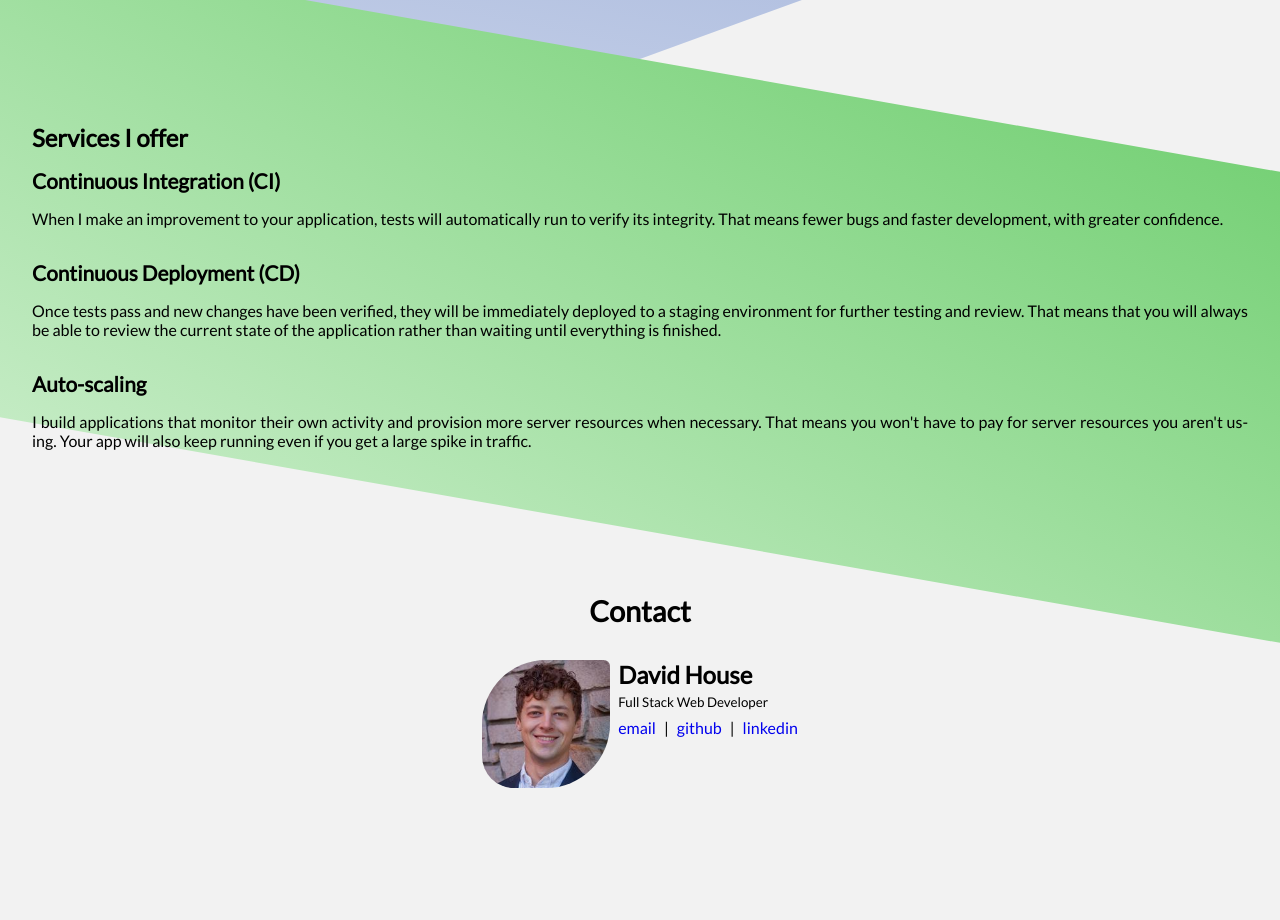
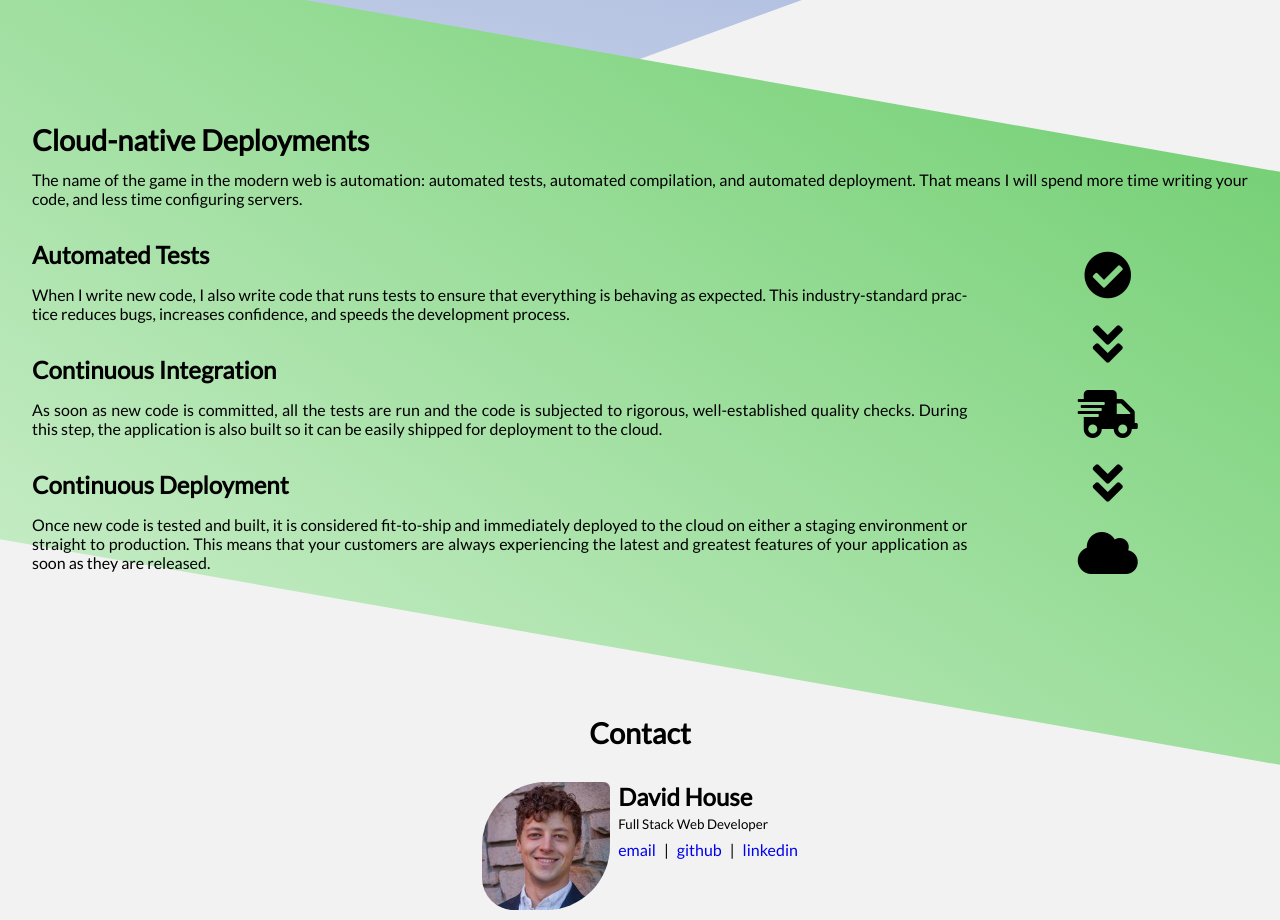
Before and after one commit to chainstay/chainstay, a website: page index.html in a window 1280 px wide. Shown: the part 1460-2380 px from the top of the page. Before the commit the page ends 2344 px from the top, so only its background shows below. Drawn offline with Linux system fonts and the light colour scheme.

Commit message:
feat: Rework the cloud section for clarity

```diff
--- a/index.html
+++ b/index.html
@@ -127,41 +127,57 @@
         </section>
         <section class="cloud section">
             <div class="border-wrapper">
-                <div class="feature-list">
-                    <h3>Services I offer</h3>
+                <div class="description description-cloud">
+                    <h2>Cloud-native Deployments</h2>
+                    <p>
+                        The name of the game in the modern web is automation:
+                        automated tests, automated compilation, and automated
+                        deployment. That means I will spend more time writing
+                        your code, and less time configuring servers.
+                    </p>
+                </div>
+                <div class="feature-list feature-list-cloud">
                     <ul>
                         <li>
-                            <h4>Continuous Integration (CI)</h4>
+                            <h3>Automated Tests</h3>
                             <p>
-                                When I make an improvement to your application,
-                                tests will automatically run to verify its
-                                integrity. That means fewer bugs and faster
-                                development, with greater confidence.
+                                When I write new code, I also write code that
+                                runs tests to ensure that everything is
+                                behaving as expected. This industry-standard
+                                practice reduces bugs, increases confidence,
+                                and speeds the development process.
                             </p>
                         </li>
                         <li>
-                            <h4>Continuous Deployment (CD)</h4>
+                            <h3>Continuous Integration</h3>
                             <p>
-                                Once tests pass and new changes have been verified,
-                                they will be immediately deployed to a staging
-                                environment for further testing and review. That
-                                means that you will always be able to review the
-                                current state of the application rather than
-                                waiting until everything is finished.
+                                As soon as new code is committed, all the tests
+                                are run and the code is subjected to rigorous,
+                                well-established quality checks. During this
+                                step, the application is also built so it can
+                                be easily shipped for deployment to the cloud.
                             </p>
                         </li>
                         <li>
-                            <h4>Auto-scaling</h4>
+                            <h3>Continuous Deployment</h3>
                             <p>
-                                I build applications that monitor their own
-                                activity and provision more server resources
-                                when necessary. That means you won't have to pay
-                                for server resources you aren't using. Your app
-                                will also keep running even if you get a large
-                                spike in traffic.
+                                Once new code is tested and built, it is
+                                considered fit-to-ship and immediately deployed
+                                to the cloud on either a staging environment
+                                or straight to production. This means that
+                                your customers are always experiencing the
+                                latest and greatest features of your
+                                application as soon as they are released.
                             </p>
                         </li>
                     </ul>
+                </div>
+                <div class="icon-group icon-group-cloud">
+                    <div class="icon icon-solid icon-check"></div>
+                    <div class="icon icon-solid icon-arrow-down"></div>
+                    <div class="icon icon-solid icon-truck"></div>
+                    <div class="icon icon-solid icon-arrow-down"></div>
+                    <div class="icon icon-solid icon-cloud"></div>
                 </div>
             </div>
         </section>
--- a/web/static/scss/blocks/icon.scss
+++ b/web/static/scss/blocks/icon.scss
@@ -3,10 +3,11 @@
 @import "../libs/font-awesome/fa-brands";
 
 $icon-var-map: (
+  arrow-down: $fa-var-angle-double-down,
   aws: $fa-var-aws,
   azure: $fa-var-windows,
   cloud: $fa-var-cloud,
-  check: $fa-var-check,
+  check: $fa-var-check-circle,
   code: $fa-var-file-code,
   desktop: $fa-var-desktop,
   docker: $fa-var-docker,
@@ -14,6 +15,7 @@ $icon-var-map: (
   mobile: $fa-var-mobile-alt,
   react: $fa-var-react,
   tablet: $fa-var-tablet-alt,
+  truck: $fa-var-shipping-fast,
   python: $fa-var-python,
 );
 
@@ -33,3 +35,10 @@ $icon-var-map: (
     }
   }
 }
+
+.icon-group {
+  &-cloud {
+    font-size: 3rem;
+    flex-flow: column;
+  }
+}
--- a/web/static/scss/pages/index.scss
+++ b/web/static/scss/pages/index.scss
@@ -15,6 +15,36 @@
     }
     &.cloud {
       grid-area: cloud;
+      .border-wrapper {
+        display: grid;
+        grid-template-areas:
+          'desc'
+          'list';
+        @media (min-width: 400px) {
+          grid-template-columns:
+            1fr 0.3fr;
+          grid-template-areas:
+            'desc desc'
+            'list icons';
+        }
+        .description-cloud {
+          grid-area: desc;
+        }
+        .feature-list-cloud {
+          grid-area: list;
+        }
+        .icon-group-cloud {
+          display: none;
+
+          @media (min-width: 400px) {
+            display: flex;
+            grid-area: icons;
+            align-content: center;
+            align-items: center;
+            justify-content: space-around;
+          }
+        }
+      }
     }
     &.contact {
       grid-area: contact;
```
Also changed, not shown: web/static/css/main-web.css.
